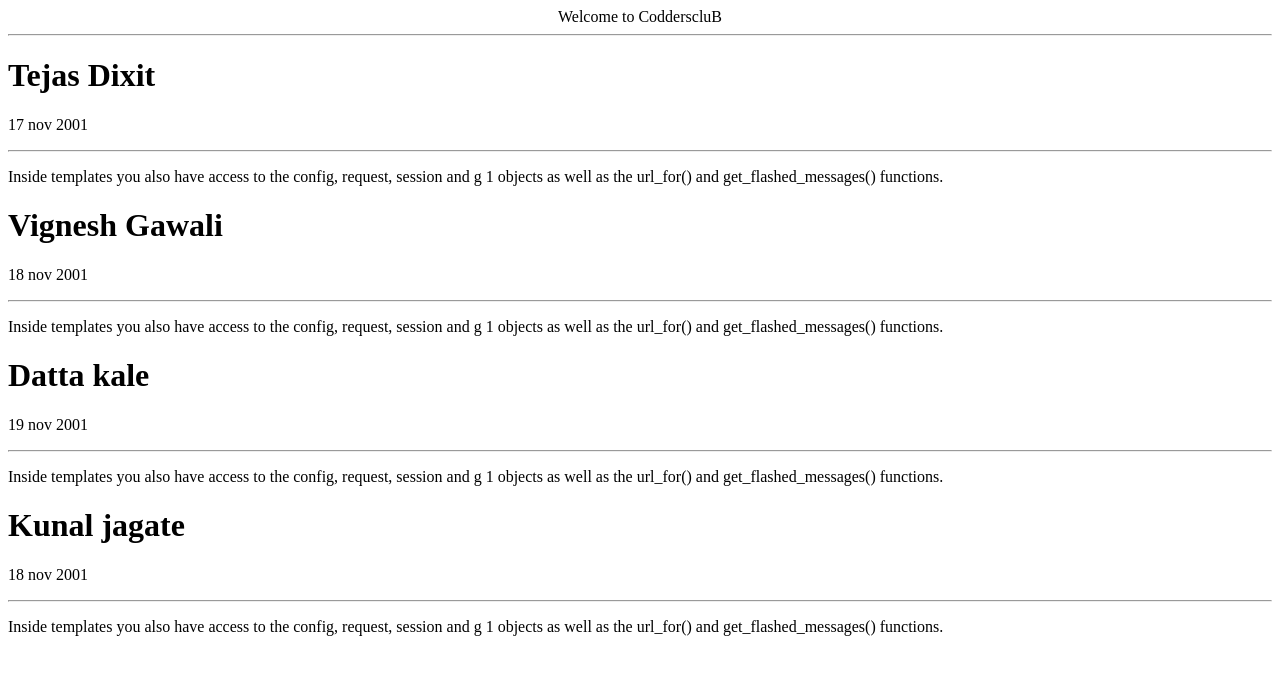
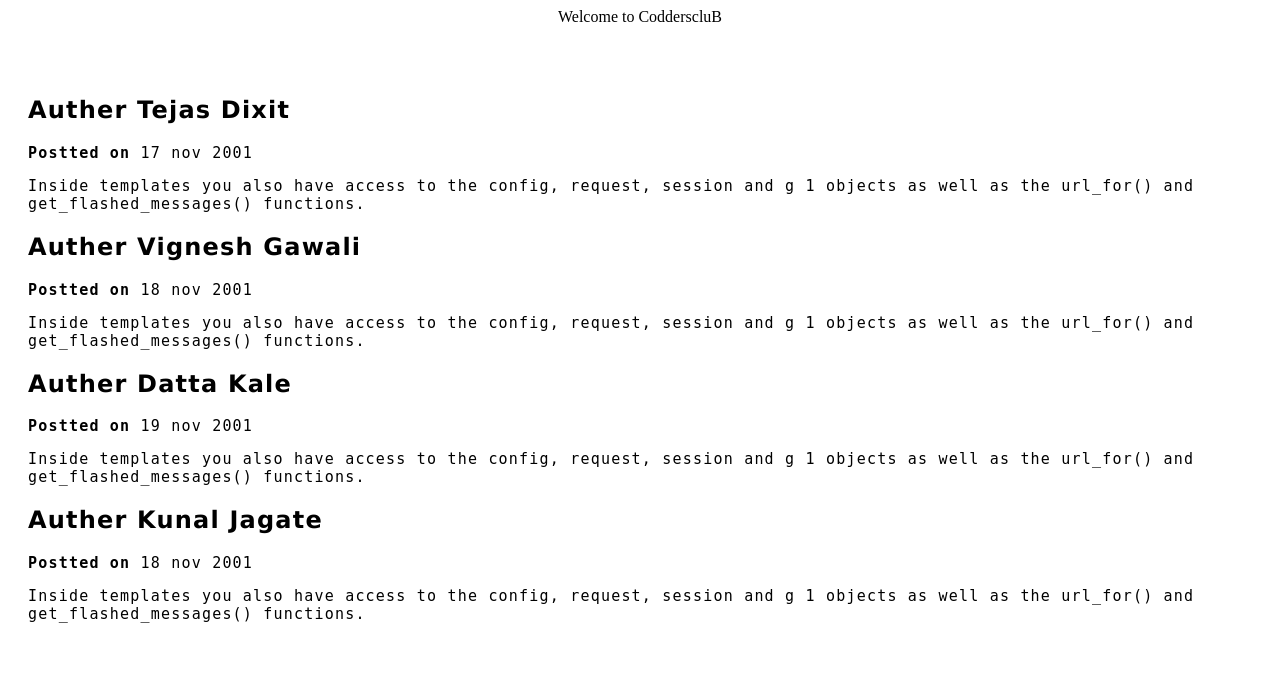
Before and after one commit to PANDATD/flask-blog, a Flask app: page / in a window 1280 px wide. Shown: the top 675 px of the page. Run offline with Flask 2, Linux system fonts and the light colour scheme.

Commit message:
added style in index.html file

```diff
--- a/templates/index.html
+++ b/templates/index.html
@@ -10,17 +10,45 @@
         <title>CodderscluB</title>
         <link rel="canonical" href="https://getbootstrap.com/docs/5.0/examples/starter-template/">
 
+    <style>
+        .posts{
+        padding: auto;
+        margin-block: 20px;
+        block-size: 75px;
+        }
+        h1{
+            text-align:left;
+            text-decoration: none;
+            text-transform: capitalize;
+            text-rendering: geometricPrecision;
+            font-family: 'Lucida Sans', 'Lucida Sans Regular', 'Lucida Grande', 'Lucida Sans Unicode';
+            font-style: normal;
+        }
+        p{
+            font-family:monospace;
+            text-size-adjust:auto;
+            text-align: left;
+            font-size: 15px;
+            font-feature-settings: normal;
+            font-weight: normal;
+        }
+        article{
+            padding: 20px;
+            margin-block: 30px;
+            letter-spacing: 1.2px;
+        }
+    </style>
     </head>
     <body>
-         <center> Welcome to CodderscluB </center>
-         <hr>
-         <div class="posts">
-            {% for post in posts%}
-            <h1> {{post.name}} </h1>
-            <p>{{post.date}}</p>
-            <hr>
-            <p>{{post.content}}</p>
-            {% endfor %}
-         </div>
+        <center> Welcome to CodderscluB </center>
+        <div class="posts">
+            <article>
+                {% for post in posts %}
+                <h1> <strong>Auther</strong> {{ post.name }} </h1>
+                <p> <strong>Postted on </strong> {{ post.date }} </p>
+                <p>{{ post.content }} </p>
+                {% endfor %}
+                </article>
+        </div>
     </body>
 </html>
```
